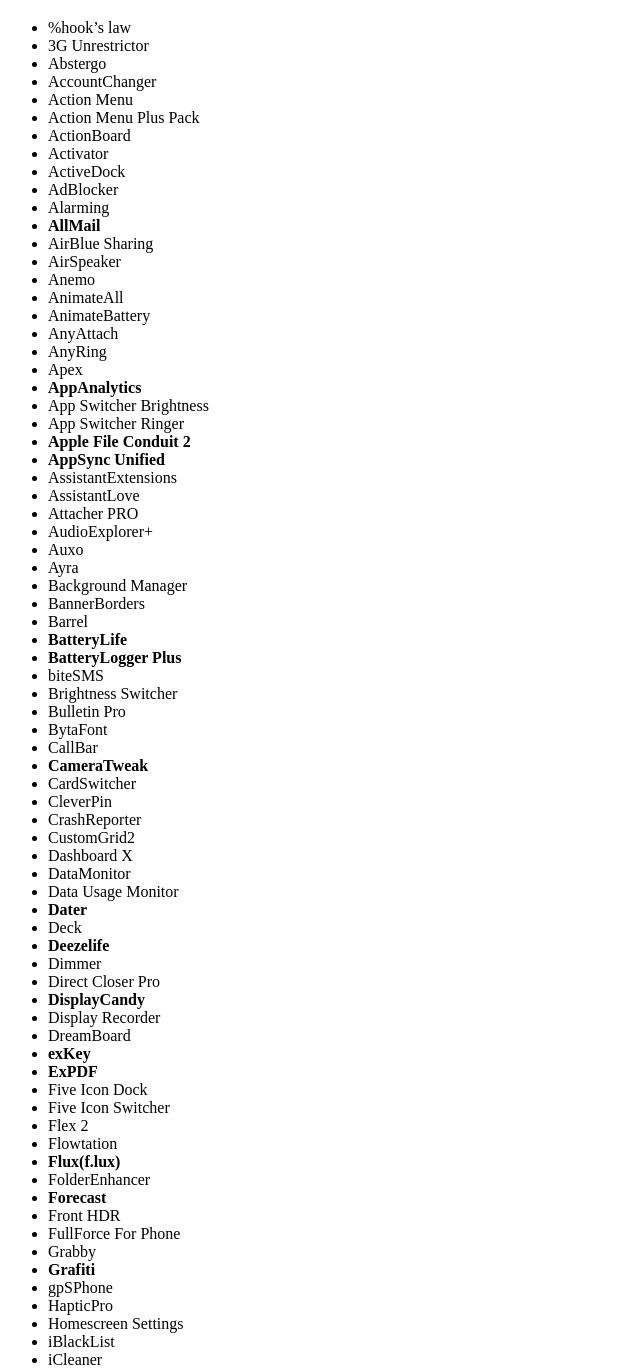
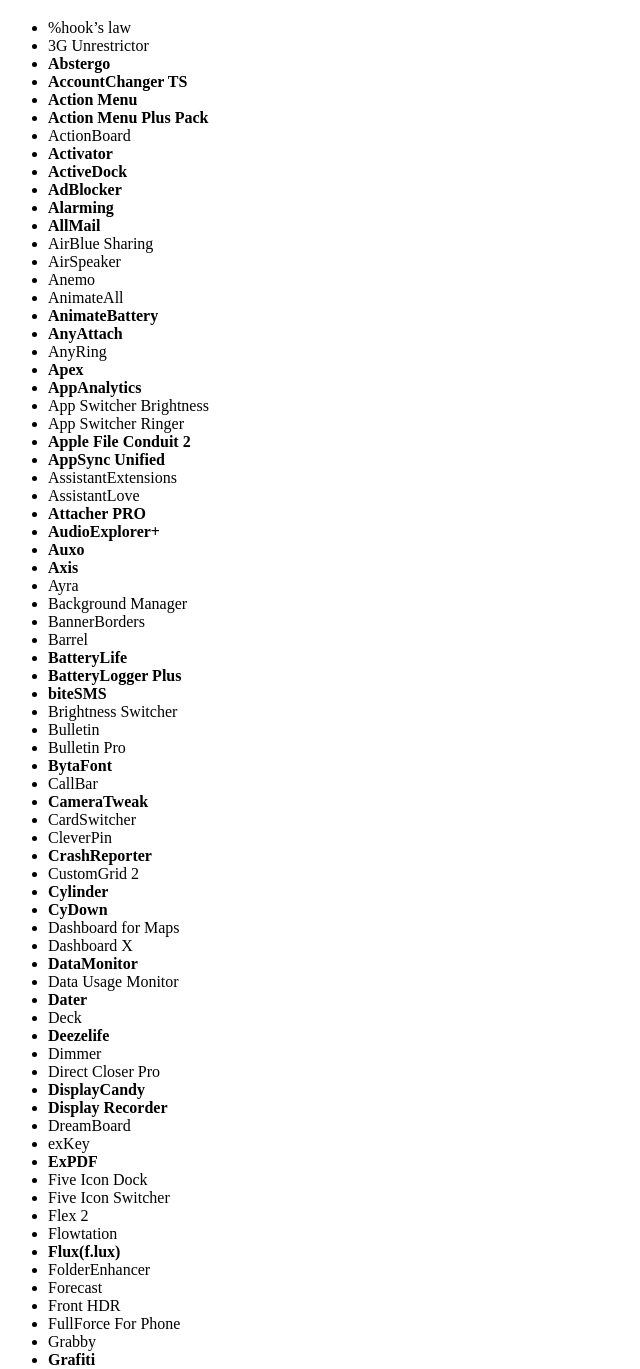
Before and after one commit to chowdhaj/chowdhaj.github.io, a plain HTML site: page #old.repo/index.html in a window 1280 px wide. Shown: the part 193-1562 px from the top of the page, without its empty margins (0-640 px from the left). Drawn offline with Linux system fonts and the light colour scheme.

Commit message:
Update index.html

```diff
--- a/#old.repo/index.html
+++ b/#old.repo/index.html
@@ -8,24 +8,24 @@
 		<ul style="list-style-type:disc">
 			<li>%hook’s law</li>
 			<li>3G Unrestrictor</li>
-			<li>Abstergo</li>
-			<li>AccountChanger</li>
-			<li>Action Menu</li>
-			<li>Action Menu Plus Pack</li>
+			<li><b>Abstergo</b></li>
+			<li><b>AccountChanger TS</b></li>
+			<li><b>Action Menu</b></li>
+			<li><b>Action Menu Plus Pack</b></li>
 			<li>ActionBoard</li>
-			<li>Activator</li>
-			<li>ActiveDock</li>
-			<li>AdBlocker</li>
-			<li>Alarming</li>
+			<li><b>Activator</b></li>
+			<li><b>ActiveDock</b></li>
+			<li><b>AdBlocker</b></li>
+			<li><b>Alarming</b></li>
 			<li><b>AllMail</b></li>
 			<li>AirBlue Sharing</li>
 			<li>AirSpeaker</li>
 			<li>Anemo</li>
 			<li>AnimateAll</li>
-			<li>AnimateBattery</li>
-			<li>AnyAttach</li>
+			<li><b>AnimateBattery</b></li>
+			<li><b>AnyAttach</b></li>
 			<li>AnyRing</li>
-			<li>Apex</li>
+			<li><b>Apex</b></li>
 			<li><b>AppAnalytics</b></li>
 			<li>App Switcher Brightness</li>
 			<li>App Switcher Ringer</li>
@@ -33,27 +33,32 @@
 			<li><b>AppSync Unified</b></li>
 			<li>AssistantExtensions</li>
 			<li>AssistantLove</li>
-			<li>Attacher PRO</li>
-			<li>AudioExplorer+</li>
-			<li>Auxo</li>
+			<li><b>Attacher PRO</b></li>
+			<li><b>AudioExplorer+</b></li>
+			<li><b>Auxo</b></li>
+			<li><b>Axis</b></li>
 			<li>Ayra</li>
 			<li>Background Manager</li>
 			<li>BannerBorders</li>
 			<li>Barrel</li>
 			<li><b>BatteryLife</b></li>
 			<li><b>BatteryLogger Plus</b></li>
-			<li>biteSMS</li>
+			<li><b>biteSMS</b></li>
 			<li>Brightness Switcher</li>
+			<li>Bulletin</li>
 			<li>Bulletin Pro</li>
-			<li>BytaFont</li>
+			<li><b>BytaFont</b></li>
 			<li>CallBar</li>
 			<li><b>CameraTweak</b></li>
 			<li>CardSwitcher</li>
 			<li>CleverPin</li>
-			<li>CrashReporter</li>
-			<li>CustomGrid2</li>
+			<li><b>CrashReporter</b></li>
+			<li>CustomGrid 2</li>
+			<li><b>Cylinder</b></li>
+			<li><b>CyDown</b></li>
+			<li>Dashboard for Maps</li>
 			<li>Dashboard X</li>
-			<li>DataMonitor</li>
+			<li><b>DataMonitor</b></li>
 			<li>Data Usage Monitor</li>
 			<li><b>Dater</b></li>
 			<li>Deck</li>
@@ -61,9 +66,9 @@
 			<li>Dimmer</li>
 			<li>Direct Closer Pro</li>
 			<li><b>DisplayCandy</b></li>
-			<li>Display Recorder</li>
+			<li><b>Display Recorder</b></li>
 			<li>DreamBoard</li>
-			<li><b>exKey</b></li>
+			<li>exKey</li>
 			<li><b>ExPDF</b></li>
 			<li>Five Icon Dock</li>
 			<li>Five Icon Switcher</li>
@@ -71,7 +76,7 @@
 			<li>Flowtation</li>
 			<li><b>Flux(f.lux)</b></li>
 			<li>FolderEnhancer</li>
-			<li><b>Forecast</b></li>
+			<li>Forecast</li>
 			<li>Front HDR</li>
 			<li>FullForce For Phone</li>
 			<li>Grabby</li>
@@ -79,8 +84,8 @@
 			<li>gpSPhone</li>
 			<li>HapticPro</li>
 			<li>Homescreen Settings</li>
-			<li>iBlackList</li>
-			<li>iCleaner</li>
+			<li><b>iBlackList 6</b></li>
+			<li><b>iCleaner</b></li>
 			<li>Iconoclasm</li>
 			<li><b>iFile</b></li>
 			<li>iKeyWi</li>
@@ -100,44 +105,45 @@
 			<li><b>LocaliAPStore</b></li>
 			<li><b>LocationFaker</b></li>
 			<li>LockInfo 5</li>
-			<li>LockScreenToggles</li>
+			<li><b>LockScreenToggles</b></li>
+			<li><b>Luna</b></li>
 			<li>LyricFlow</li>
-			<li>Mail Enhancer Pro iOS 6</li>
+			<li><b>Mail Enhancer Pro iOS 6</b></li>
 			<li>MiniPlayer</li>
-			<li>MobileTerminal</li>
+			<li><b>MobileTerminal</b></li>
 			<li><b>MTerminal</b></li>
 			<li>Music Controls Pro</li>
 			<li>MusicBanners</li>
 			<li><b>MuteIcon</b></li>
 			<li>MyAssistive</li>
-			<li>MyWi</li>
+			<li>MyWi 6</li>
 			<li><b>NCSearch</b></li>
 			<li><b>NCSettings</b></li>
 			<li>NCSettings ISX</li>
 			<li><b>Nitrous</b></li>
-			<li>NoP8geLimits</li>
-			<li>NotificationCenter Enhancer</li>
+			<li><b>NoP8geLimits</b></li>
+			<li><b>NotificationCenter Enhancer</b></li>
 			<li>NowNow</li>
 			<li>Octopus Keyboard</li>
 			<li>OmniStat For NotificationCenter</li>
 			<li><b>OpenSSH</b></li>
 			<li><b>OpenSSL</b></li>
-			<li>OverBoard</li>
+			<li><b>OverBoard</b></li>
 			<li>OverView</li>
 			<li><b>PasswordPilot Pro</b></li>
 			<li>PDAnet</li>
 			<li>Peekly+</li>
 			<li><b>Photo Info</b></li>
-			<li>PhotoFilters</li>
-			<li>PhotoTorch</li>
-			<li>Plugication</li>
+			<li><b>PhotoFilters</b></li>
+			<li><b>PhotoTorch</b></li>
+			<li><b>Plugication</b></li>
 			<li>Procyon</li>
 			<li>PwnTunes</li>
 			<li><b>QuickPhoto</b></li>
 			<li><b>RageBoard</b></li>
 			<li>ReceiveAny</li>
 			<li>Safari Download Enabler</li>
-			<li>Safari Download Manager</li>
+			<li><b>Safari Download Manager</b></li>
 			<li>Safari Unibar</li>
 			<li>Safari Upload Enabler</li>
 			<li><b>SafariSwipez</b></li>
@@ -173,6 +179,7 @@
 			<li>http://repo.xarold.com</li>
 			<li>http://sinfuliphonerepo.com</li>
 			<li>http://repo.hackyouriphone.org</li>
+			<li>https://cydia.angelxwind.net/</li>
 		</ul>
     </body>
 </html>
```
